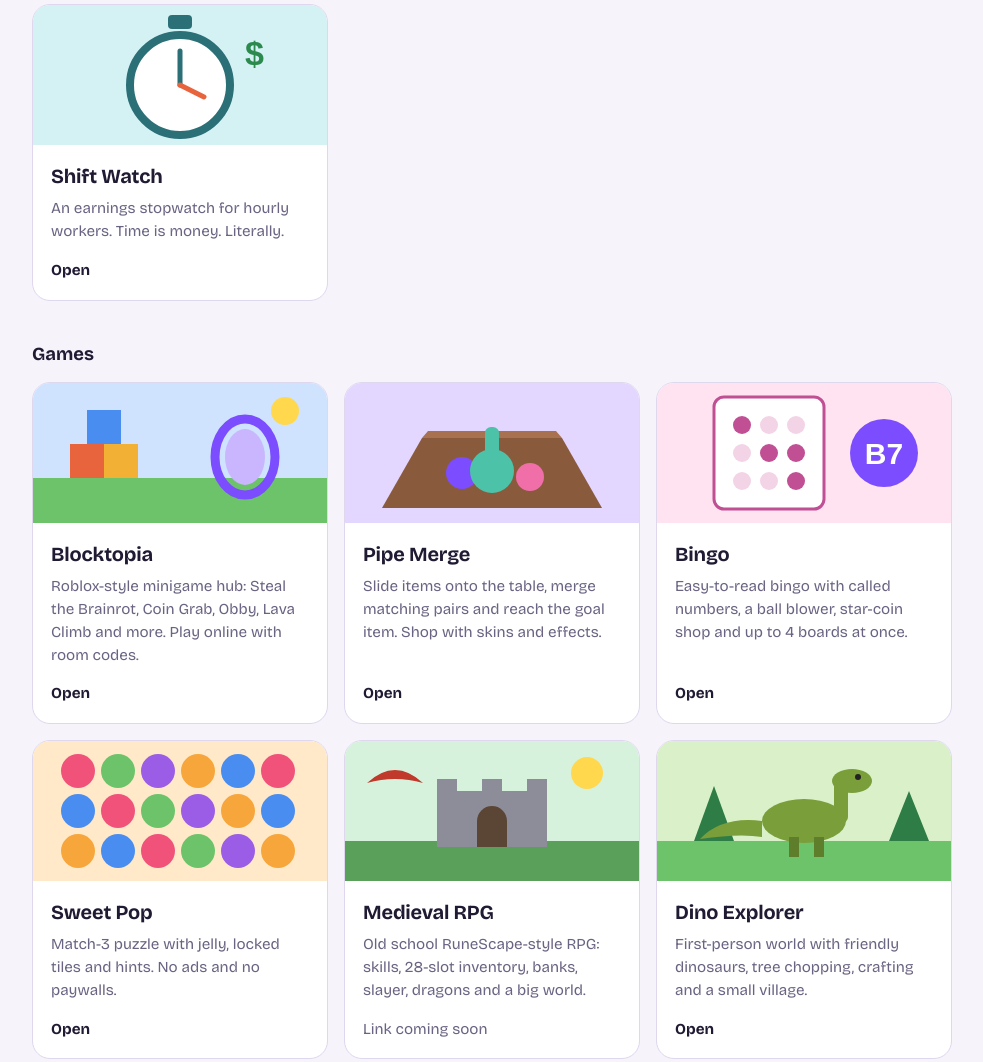
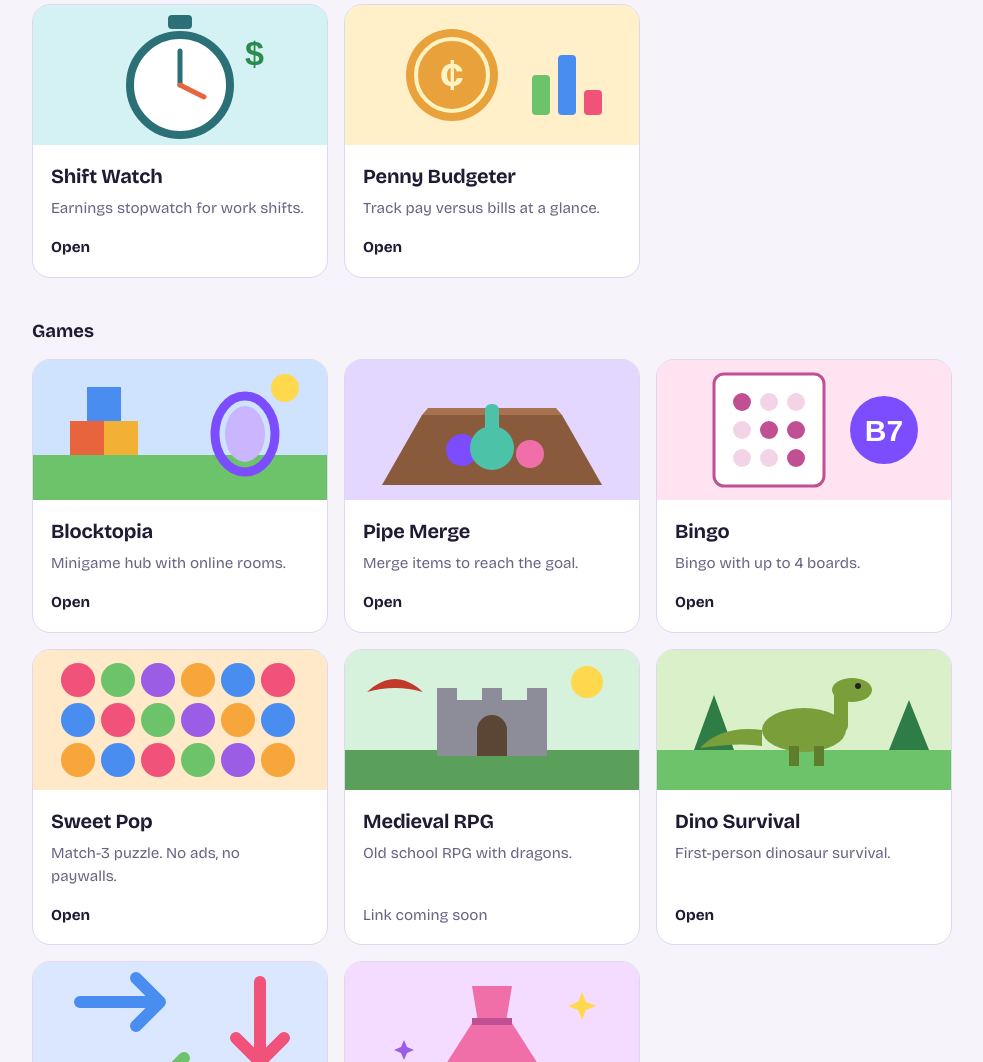
Before and after one commit to Keyek302/keyek302.github.io, a plain HTML site: page index.html in a window 1280 px wide. Shown: the part 333-1395 px from the top of the page, without its empty margins (148-1131 px from the left). Drawn offline with nearby package versions, Linux system fonts and the light colour scheme.

Commit message:
Add files via upload

```diff
--- a/index.html
+++ b/index.html
@@ -21,7 +21,7 @@ main{max-width:960px;margin:0 auto;padding:48px 20px 64px}
 h1{font-size:clamp(2.4rem,9vw,4.6rem);line-height:1;letter-spacing:-.03em;font-weight:800;margin:0 0 14px}
 .sub{color:var(--muted);font-size:1.1rem;max-width:34em;margin:0 0 40px}
 h2{font-size:1.15rem;font-weight:700;margin:40px 0 14px}
-.grid{display:grid;grid-template-columns:repeat(auto-fill,minmax(260px,1fr));gap:16px}
+.grid{display:grid;grid-template-columns:repeat(3,1fr);gap:16px}
 .card{display:flex;flex-direction:column;background:var(--card);border:1px solid var(--line);border-radius:18px;overflow:hidden;color:inherit;text-decoration:none}
 .top{height:140px;background:var(--c);overflow:hidden}
 .top svg{width:100%;height:100%;display:block}
@@ -32,6 +32,7 @@ h2{font-size:1.15rem;font-weight:700;margin:40px 0 14px}
 a.card:hover{border-color:var(--ink)}
 a.card:focus-visible{outline:3px solid #7c4dff;outline-offset:3px}
 .soon .go{color:var(--muted);font-weight:400}
+@media(max-width:640px){.grid{gap:10px}.top{height:90px}.body{padding:10px}.body h3{font-size:.95rem}.body p{font-size:.75rem;line-height:1.35}.go{font-size:.8rem;margin-top:4px}}
 .brand{display:flex;align-items:center;justify-content:space-between;flex-wrap:nowrap;gap:16px;margin-bottom:28px}
 .logo{flex:none;border-radius:18px;background:#6d3df5;color:#fff;padding:12px 20px;font-weight:800;font-size:clamp(1.8rem,8vw,2.6rem);letter-spacing:.04em;font-family:ui-monospace,Menlo,Consolas,monospace;line-height:1}
 .logo span{color:#ffd84d}
@@ -64,16 +65,18 @@ footer{margin-top:56px;color:var(--muted);font-size:.9rem}
 <script>
 /* EDIT HERE: put each project's real link in "url". Leave it "" to show "Link coming soon". */
 const games = [
-  {name:"Blocktopia", icon:"🧱", color:"#cfe3ff", desc:"Roblox-style minigame hub: Steal the Brainrot, Coin Grab, Obby, Lava Climb and more. Play online with room codes.", url:"https://keyek302.github.io/Blocktopia/"},
-  {name:"Pipe Merge", icon:"🔮", color:"#e3d6ff", desc:"Slide items onto the table, merge matching pairs and reach the goal item. Shop with skins and effects.", url:"https://keyek302.github.io/PipeMerge/"},
-  {name:"Bingo", icon:"🎱", color:"#ffe3f1", desc:"Easy-to-read bingo with called numbers, a ball blower, star-coin shop and up to 4 boards at once.", url:"https://keyek302.github.io/Bingo/"},
-  {name:"Sweet Pop", icon:"🍬", color:"#ffe9c9", desc:"Match-3 puzzle with jelly, locked tiles and hints. No ads and no paywalls.", url:"https://keyek302.github.io/SweetPop/"},
-  {name:"Medieval RPG", icon:"🐉", color:"#d6f2dc", desc:"Old school RuneScape-style RPG: skills, 28-slot inventory, banks, slayer, dragons and a big world.", url:""},
-  {name:"Dino Explorer", icon:"🦖", color:"#d9f0c8", desc:"First-person world with friendly dinosaurs, tree chopping, crafting and a small village.", url:"https://keyek302.github.io/DinoSurvival/index.html"},
-  {name:"Arrow Puzzles", icon:"", color:"#dbe7ff", desc:"Arrow puzzles to solve.", url:"https://keyek302.github.io/ArrowPuzzles"}
+  {name:"Blocktopia", icon:"🧱", color:"#cfe3ff", desc:"Minigame hub with online rooms.", url:"https://keyek302.github.io/Blocktopia/"},
+  {name:"Pipe Merge", icon:"🔮", color:"#e3d6ff", desc:"Merge items to reach the goal.", url:"https://keyek302.github.io/PipeMerge/"},
+  {name:"Bingo", icon:"🎱", color:"#ffe3f1", desc:"Bingo with up to 4 boards.", url:"https://keyek302.github.io/Bingo/"},
+  {name:"Sweet Pop", icon:"🍬", color:"#ffe9c9", desc:"Match-3 puzzle. No ads, no paywalls.", url:"https://keyek302.github.io/SweetPop/"},
+  {name:"Medieval RPG", icon:"🐉", color:"#d6f2dc", desc:"Old school RPG with dragons.", url:""},
+  {name:"Dino Survival", icon:"🦖", color:"#d9f0c8", desc:"First-person dinosaur survival.", url:"https://keyek302.github.io/DinoSurvival/"},
+  {name:"Arrow Puzzles", icon:"", color:"#dbe7ff", desc:"Arrow puzzles to solve.", url:"https://keyek302.github.io/ArrowPuzzles"},
+  {name:"Dress-Up Dreams", icon:"", color:"#f3dcff", desc:"Dress-up game with princesses.", url:"https://keyek302.github.io/DressupDreams/"}
 ];
 const apps = [
-  {name:"Shift Watch", icon:"⏱️", color:"#d4f1f4", desc:"An earnings stopwatch for hourly workers. Time is money. Literally.", url:"https://shiftwatch.coddy.build"}
+  {name:"Shift Watch", icon:"⏱️", color:"#d4f1f4", desc:"Earnings stopwatch for work shifts.", url:"https://shiftwatch.coddy.build"},
+  {name:"Penny Budgeter", icon:"", color:"#fff0c9", desc:"Track pay versus bills at a glance.", url:"https://keyek302.github.io/PennyBudgeter/"}
 ];
 const S=b=>`<svg viewBox='0 0 300 140' preserveAspectRatio='xMidYMid slice' aria-hidden='true'>${b}</svg>`;
 const art={
@@ -82,8 +85,10 @@ const art={
 'Bingo':S(`<rect x='60' y='14' width='110' height='112' rx='10' fill='#fff' stroke='#c04f94' stroke-width='3'/>${[0,1,2,3,4,5,6,7,8].map(i=>`<circle cx='${88+27*(i%3)}' cy='${42+28*Math.floor(i/3)}' r='9' fill='${[0,4,5,8].includes(i)?'#c04f94':'#f3d3e6'}'/>`).join('')}<circle cx='230' cy='70' r='34' fill='#7c4dff'/><text x='230' y='81' text-anchor='middle' font-size='30' font-weight='800' fill='#fff' font-family='sans-serif'>B7</text>`),
 'Sweet Pop':S([...Array(18)].map((_,i)=>`<circle cx='${48+40*(i%6)}' cy='${30+40*Math.floor(i/6)}' r='17' fill='${['#f0527a','#f7a63b','#6cc36a','#4a8df0','#9b5de5'][(i*7+Math.floor(i/6))%5]}'/>`).join('')),
 'Medieval RPG':S(`<circle cx='245' cy='32' r='16' fill='#ffd84d'/><rect y='100' width='300' height='40' fill='#5aa05a'/><rect x='95' y='50' width='110' height='56' fill='#8d8d9a'/><rect x='95' y='38' width='20' height='14' fill='#8d8d9a'/><rect x='140' y='38' width='20' height='14' fill='#8d8d9a'/><rect x='185' y='38' width='20' height='14' fill='#8d8d9a'/><path d='M135 106 v-26 a15 15 0 0 1 30 0 v26z' fill='#5b4636'/><path d='M25 42 q28 -26 56 0 q-28 -8 -56 0z' fill='#c0392b'/>`),
-'Dino Explorer':S(`<rect y='100' width='300' height='40' fill='#6cc36a'/><polygon points='40,100 60,45 80,100' fill='#2f7d46'/><polygon points='235,100 255,50 275,100' fill='#2f7d46'/><ellipse cx='150' cy='80' rx='42' ry='22' fill='#7a9e3a'/><path d='M108 80 q-40 -5 -62 18 q40 -6 62 -2z' fill='#7a9e3a'/><rect x='180' y='40' width='14' height='42' rx='6' fill='#7a9e3a'/><ellipse cx='198' cy='40' rx='20' ry='12' fill='#7a9e3a'/><circle cx='204' cy='36' r='3' fill='#222'/><rect x='135' y='96' width='10' height='20' fill='#5f7e2c'/><rect x='160' y='96' width='10' height='20' fill='#5f7e2c'/>`),
+'Dino Survival':S(`<rect y='100' width='300' height='40' fill='#6cc36a'/><polygon points='40,100 60,45 80,100' fill='#2f7d46'/><polygon points='235,100 255,50 275,100' fill='#2f7d46'/><ellipse cx='150' cy='80' rx='42' ry='22' fill='#7a9e3a'/><path d='M108 80 q-40 -5 -62 18 q40 -6 62 -2z' fill='#7a9e3a'/><rect x='180' y='40' width='14' height='42' rx='6' fill='#7a9e3a'/><ellipse cx='198' cy='40' rx='20' ry='12' fill='#7a9e3a'/><circle cx='204' cy='36' r='3' fill='#222'/><rect x='135' y='96' width='10' height='20' fill='#5f7e2c'/><rect x='160' y='96' width='10' height='20' fill='#5f7e2c'/>`),
 'Shift Watch':S(`<rect x='138' y='10' width='24' height='14' rx='4' fill='#2b6f77'/><circle cx='150' cy='80' r='50' fill='#fff' stroke='#2b6f77' stroke-width='8'/><line x1='150' y1='80' x2='150' y2='46' stroke='#2b6f77' stroke-width='5' stroke-linecap='round'/><line x1='150' y1='80' x2='174' y2='92' stroke='#e8643c' stroke-width='5' stroke-linecap='round'/><text x='215' y='60' font-size='34' font-weight='800' fill='#2b8a4e' font-family='sans-serif'>$</text>`),
+'Dress-Up Dreams':S(`<path d='M130 24 h40 l-6 36 h-28z' fill='#f06fa8'/><path d='M132 58 h36 l42 66 h-120z' fill='#f06fa8'/><rect x='130' y='56' width='40' height='7' fill='#c04f94'/><path d='M240 30 l4 10 10 4 -10 4 -4 10 -4 -10 -10 -4 10 -4z' fill='#ffd84d'/><path d='M62 78 l3 7 7 3 -7 3 -3 7 -3 -7 -7 -3 7 -3z' fill='#9b5de5'/>`),
+'Penny Budgeter':S(`<circle cx='110' cy='70' r='46' fill='#e9a23b'/><circle cx='110' cy='70' r='36' fill='none' stroke='#fff3c4' stroke-width='4'/><text x='110' y='84' text-anchor='middle' font-size='42' font-weight='800' fill='#fff3c4' font-family='sans-serif'>¢</text><rect x='190' y='70' width='18' height='40' rx='4' fill='#6cc36a'/><rect x='216' y='50' width='18' height='60' rx='4' fill='#4a8df0'/><rect x='242' y='85' width='18' height='25' rx='4' fill='#f0527a'/>`),
 'Arrow Puzzles':S(`<path d='M50 40 h80 m-24 -24 l24 24 l-24 24' fill='none' stroke='#4a8df0' stroke-width='12' stroke-linecap='round' stroke-linejoin='round'/><path d='M230 20 v80 m-24 -24 l24 24 l24 -24' fill='none' stroke='#f0527a' stroke-width='12' stroke-linecap='round' stroke-linejoin='round'/><path d='M250 120 h-120 m24 -24 l-24 24 l24 24' fill='none' stroke='#6cc36a' stroke-width='12' stroke-linecap='round' stroke-linejoin='round'/>`),
 'Keyek Code Studio':S(`<text x='150' y='88' text-anchor='middle' font-size='54' font-weight='800' fill='#6d3df5' font-family='ui-monospace,Menlo,Consolas,monospace'>KE{Y}EK</text>`)
 };
```
